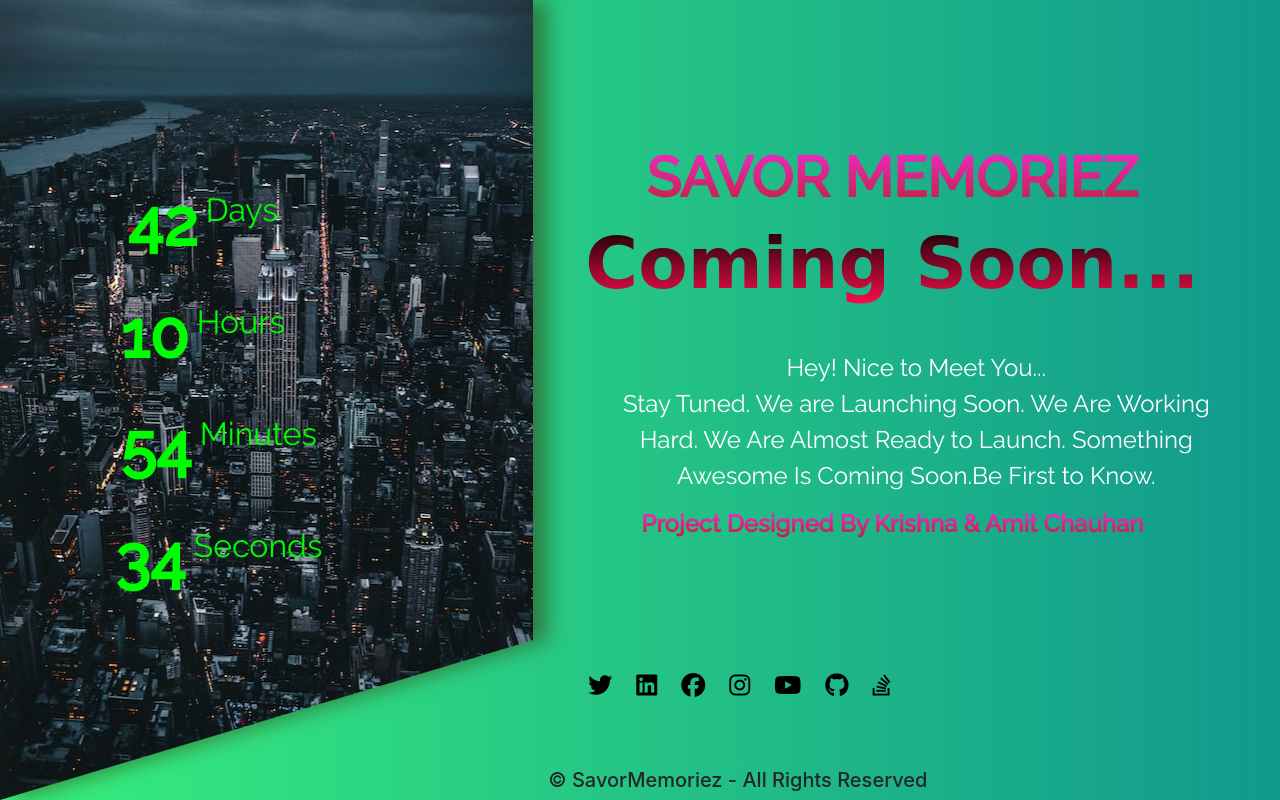
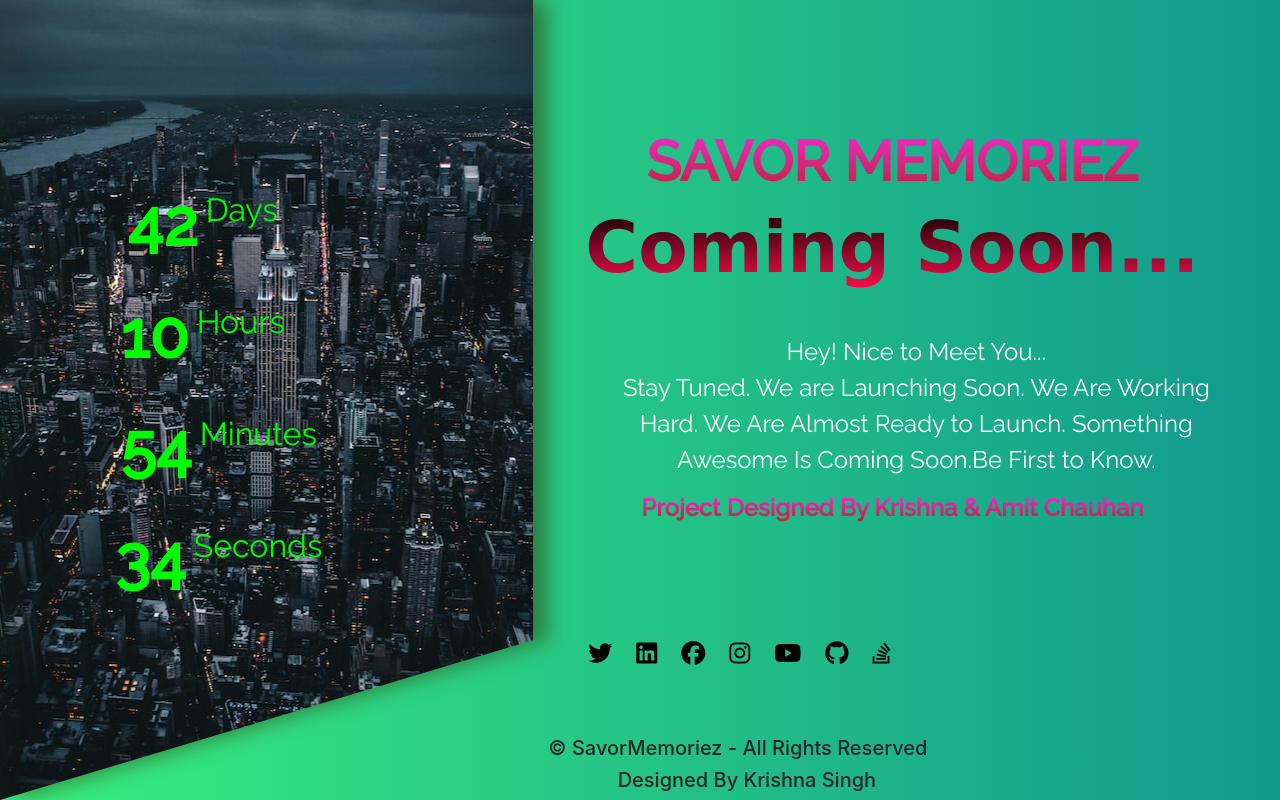
Before and after one commit to KrishnaSingh26/SavorMemoriez, a plain HTML site: page index.html in a window 1280 px wide. Drawn offline with nearby package versions, Linux system fonts and the light colour scheme; a web font is replaced by a local one.

Commit message:
Add files via upload

```diff
--- a/index.html
+++ b/index.html
@@ -49,7 +49,7 @@
 
                 </ul>
                 <h5>© SavorMemoriez - All Rights Reserved</h5>
-            </div>
+                <h5>&nbsp&nbsp&nbsp&nbsp&nbsp&nbsp&nbsp&nbsp&nbsp&nbsp&nbsp&nbsp&nbspDesigned By Krishna Singh</h5>
         </div>
     </div>
     <script type="text/javascript" src="scripts/bundle.js"></script>
```
